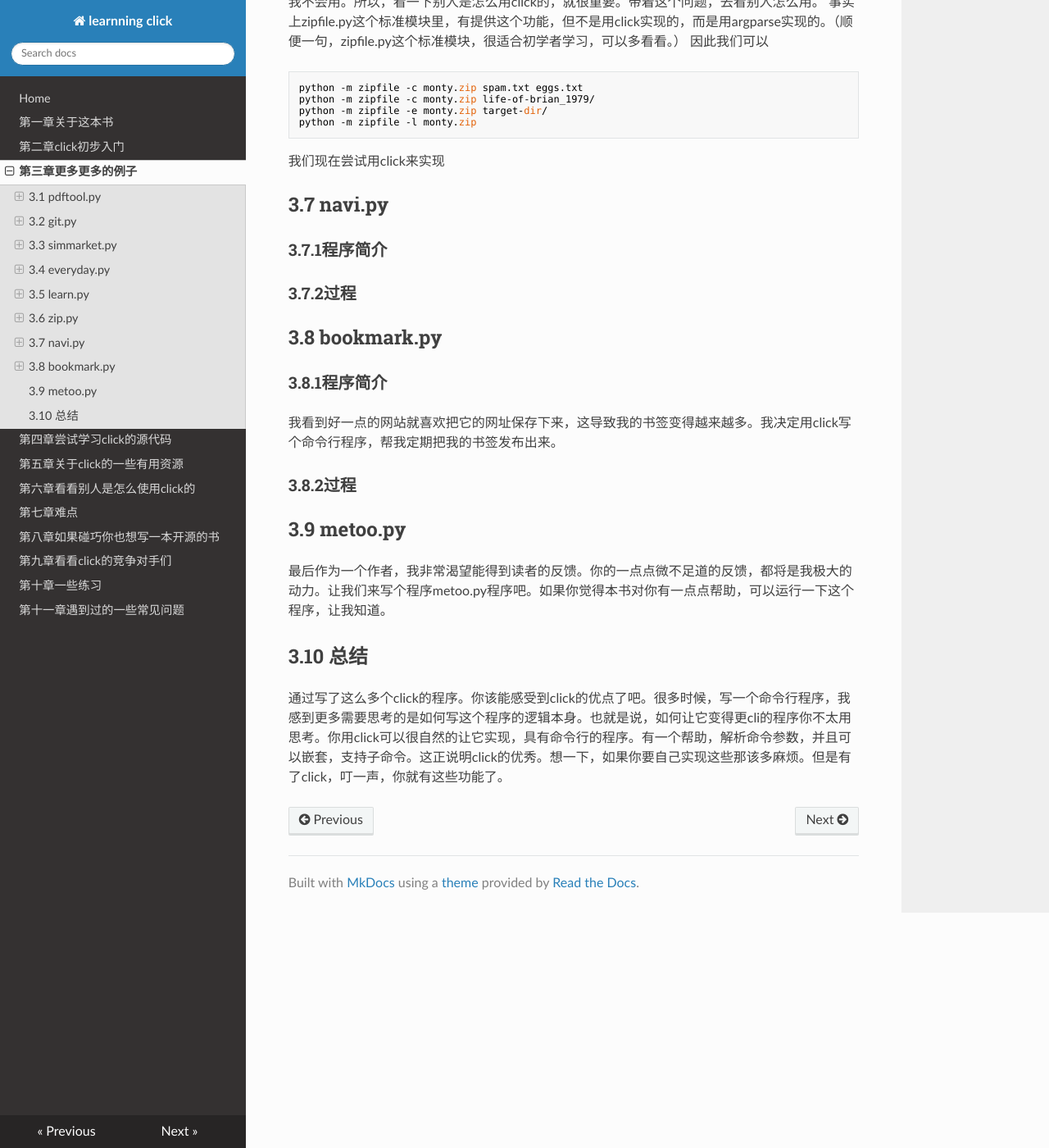
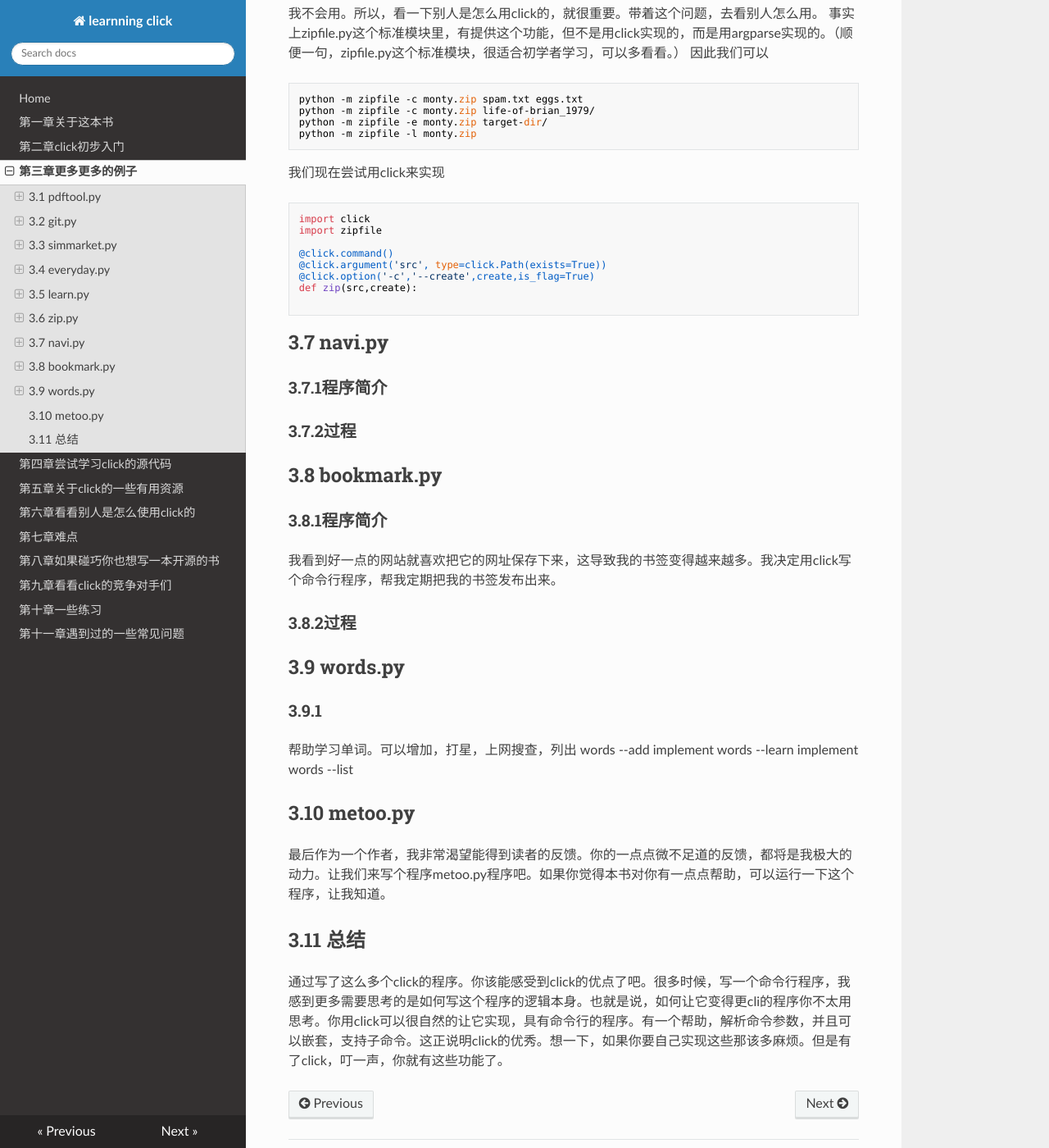
Before and after one commit to lizkca/thebook, an MkDocs documentation site: the page built from docs/chap3.md, in a window 1280 px wide and 1400 px high, scrolled down 7414 px. Shown: the whole window at 82% size. Built offline with MkDocs 1.6.1, drawn with Linux system fonts in a browser that asks for light colours; nearby versions of some CDN libraries; some of the changed text lies outside the part shown.

Commit message:
dayly update

````diff
--- a/docs/chap3.md
+++ b/docs/chap3.md
@@ -403,7 +403,8 @@ def cli():
 @click.option("-t", "--test", test, help="Test if a zipfile is valid.")
 @click.argument()
 def zip(create,extract,list_,test):
-    pass
+    if create in not None:
+        zip_name =
 
 ```
 看了一下文档，我不知道该如何实现tar xf hhh.tar hhh 这样的用法。也就是，用tar xf 而不是tar -x -f。但在click里，怎么实现不用短横线的两个参数呢?也不知道究竟是click不支持这样的用法，还是我不会用。所以，看一下别人是怎么用click的，就很重要。带着这个问题，去看别人怎么用。
@@ -416,6 +417,16 @@ python -m zipfile -e monty.zip target-dir/
 python -m zipfile -l monty.zip
 ```
 我们现在尝试用click来实现
+```
+import click
+import zipfile
+
+@click.command()
+@click.argument('src', type=click.Path(exists=True))
+@click.option('-c','--create',create,is_flag=True)
+def zip(src,create):
+
+```
 
 ##3.7 navi.py
 ###3.7.1程序简介
@@ -424,7 +435,13 @@ python -m zipfile -l monty.zip
 ###3.8.1程序简介
 我看到好一点的网站就喜欢把它的网址保存下来，这导致我的书签变得越来越多。我决定用click写个命令行程序，帮我定期把我的书签发布出来。
 ###3.8.2过程
-##3.9 metoo.py
+##3.9 words.py
+###3.9.1
+帮助学习单词。可以增加，打星，上网搜查，列出
+words --add implement
+words --learn implement
+words --list
+##3.10 metoo.py
 最后作为一个作者，我非常渴望能得到读者的反馈。你的一点点微不足道的反馈，都将是我极大的动力。让我们来写个程序metoo.py程序吧。如果你觉得本书对你有一点点帮助，可以运行一下这个程序，让我知道。
-##3.10 总结
+##3.11 总结
 通过写了这么多个click的程序。你该能感受到click的优点了吧。很多时候，写一个命令行程序，我感到更多需要思考的是如何写这个程序的逻辑本身。也就是说，如何让它变得更cli的程序你不太用思考。你用click可以很自然的让它实现，具有命令行的程序。有一个帮助，解析命令参数，并且可以嵌套，支持子命令。这正说明click的优秀。想一下，如果你要自己实现这些那该多麻烦。但是有了click，叮一声，你就有这些功能了。
````
Also changed, not shown: site/chap3/index.html, site/chap6/index.html, site/index.html, site/search/search_index.json, site/sitemap.xml, 2 other files.
